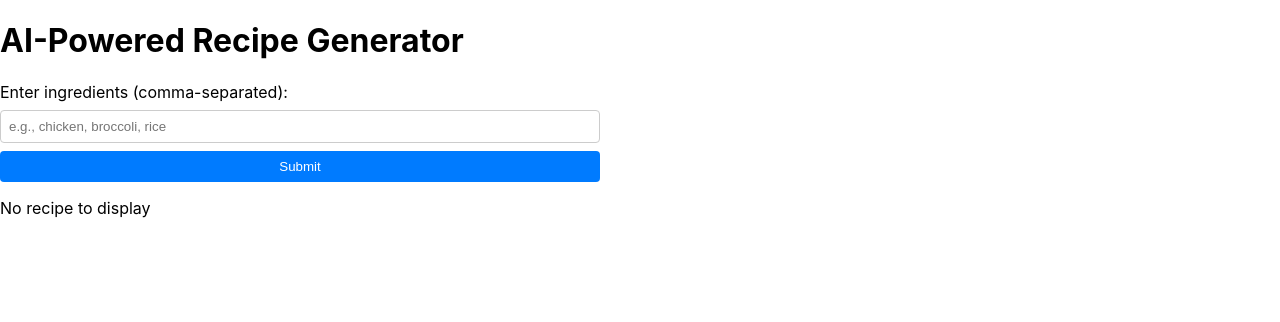
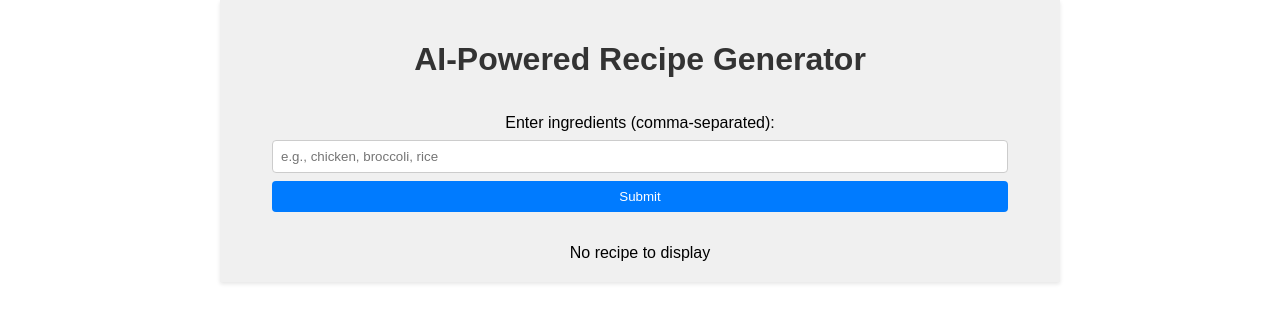
Before and after one commit to marcuapps/ai-powered-recipe-generator, a React (Create React App) app in the folder client/: page / in a window 1280 px wide. Shown: the top 322 px of the page. Built offline with nearby package versions, Linux system fonts and the light colour scheme.

Commit message:
Add styled components, remove css files

```diff
--- a/client/package.json
+++ b/client/package.json
@@ -10,6 +10,7 @@
     "react": "^18.3.1",
     "react-dom": "^18.3.1",
     "react-scripts": "5.0.1",
+    "styled-components": "^6.1.12",
     "web-vitals": "^2.1.4"
   },
   "scripts": {
--- a/client/src/App.css
+++ /dev/null
@@ -1,38 +0,0 @@
-.App {
-  text-align: center;
-}
-
-.App-logo {
-  height: 40vmin;
-  pointer-events: none;
-}
-
-@media (prefers-reduced-motion: no-preference) {
-  .App-logo {
-    animation: App-logo-spin infinite 20s linear;
-  }
-}
-
-.App-header {
-  background-color: #282c34;
-  min-height: 100vh;
-  display: flex;
-  flex-direction: column;
-  align-items: center;
-  justify-content: center;
-  font-size: calc(10px + 2vmin);
-  color: white;
-}
-
-.App-link {
-  color: #61dafb;
-}
-
-@keyframes App-logo-spin {
-  from {
-    transform: rotate(0deg);
-  }
-  to {
-    transform: rotate(360deg);
-  }
-}
--- a/client/src/App.jsx
+++ b/client/src/App.jsx
@@ -1,12 +1,41 @@
 import React, { useState } from 'react';
 import axios from 'axios';
+import styled from 'styled-components';
 import RecipeForm from './components/RecipeForm/RecipeForm';
 import RecipePreview from './components/RecipePreview/RecipePreview';
 
-function App() {
+const AppWrapper = styled.div`
+  font-family: 'Arial', sans-serif;
+  max-width: 800px;
+  margin: 0 auto;
+  padding: 20px;
+  background-color: #f0f0f0;
+  box-shadow: 0 2px 4px rgba(0, 0, 0, 0.1);
+  display: flex-column;
+  justify-content: center;
+`;
+
+const Title = styled.h1`
+  text-align: center;
+  margin-bottom: 20px;
+  color: #333;
+`;
+
+const ErrorMessage = styled.p`
+  background-color: #f8d7da;
+  color: #721c24;
+  padding: 10px;
+  border: 1px solid #f5c6cb;
+  border-radius: 5px;
+  margin-bottom: 20px;
+`;
+
+const App = () => {
   const [recipes, setRecipes] = useState([]);
+  const [isLoading, setIsLoading] = useState(false);
 
   const fetchRecipes = async (ingredients) => {
+    setIsLoading(true);
     try {
       const response = await axios.post('http://localhost:5001/api/recipes', { ingredients });
       var responseContent = response.data.choices[0].message.content.trim();
@@ -15,16 +44,23 @@ function App() {
       setRecipes(recipe);
     } catch (error) {
       console.error('Error fetching recipes:', error);
+    } finally {
+      setIsLoading(false);
     }
   };
 
   return (
-    <div className="App">
-      <h1>AI-Powered Recipe Generator</h1>
+    <AppWrapper>
+      <Title>AI-Powered Recipe Generator</Title>
       <RecipeForm onIngredientsSubmit={fetchRecipes} />
-      <RecipePreview recipe={recipes} />
-    </div>
+      <RecipePreview isLoading={isLoading} recipe={recipes} />
+    </AppWrapper>
+    // <div className="App">
+    //   <h1>AI-Powered Recipe Generator</h1>
+    //   <RecipeForm onIngredientsSubmit={fetchRecipes} />
+    //   <RecipePreview recipe={recipes} />
+    // </div>
   );
-}
+};
 
 export default App;
--- a/client/src/components/RecipeForm/RecipeForm.css
+++ /dev/null
@@ -1,35 +0,0 @@
-.recipe-form {
-  margin: 16px 0;
-  display: flex;
-  flex-direction: column;
-  max-width: 600px;
-}
-
-.recipe-form label {
-  margin-bottom: 8px;
-}
-
-.recipe-form input {
-  padding: 8px;
-  margin-bottom: 8px;
-  border: 1px solid #ccc;
-  border-radius: 4px;
-}
-
-.recipe-form button {
-  padding: 8px;
-  border: none;
-  background-color: #007BFF;
-  color: white;
-  border-radius: 4px;
-  cursor: pointer;
-}
-
-.recipe-form button:hover {
-  background-color: #0056b3;
-}
-
-.error {
-  color: red;
-  margin-top: 8px;
-}
--- a/client/src/components/RecipeForm/RecipeForm.jsx
+++ b/client/src/components/RecipeForm/RecipeForm.jsx
@@ -1,5 +1,42 @@
 import React, { useState } from 'react';
-import './RecipeForm.css'; // Optionally, add some styles
+import styled from 'styled-components';
+
+const Form = styled.form`
+  padding: 16px 32px 16px 32px;
+  margin: 16px 0;
+  display: flex;
+  flex-direction: column;
+`;
+
+const Label = styled.label`
+  margin-bottom: 8px;
+  text-align: center;
+`;
+
+const Input = styled.input`
+  padding: 8px;
+  margin-bottom: 8px;
+  border: 1px solid #ccc;
+  border-radius: 4px;
+`;
+
+const SubmitButton = styled.button`
+  padding: 8px;
+  border: none;
+  background-color: #007BFF;
+  color: white;
+  border-radius: 4px;
+  cursor: pointer;
+
+  &:hover {
+    background-color: #0056b3;
+  }
+`;
+
+const Error = styled.p`
+  color: red;
+  margin-top: 8px;
+`;
 
 const RecipeForm = ({ onIngredientsSubmit }) => {
   const [ingredients, setIngredients] = useState('');
@@ -17,18 +54,18 @@ const RecipeForm = ({ onIngredientsSubmit }) => {
   };
 
   return (
-    <form className="recipe-form" onSubmit={handleSubmit}>
-      <label htmlFor="ingredients">Enter ingredients (comma-separated):</label>
-      <input
+    <Form onSubmit={handleSubmit}>
+      <Label htmlFor="ingredients">Enter ingredients (comma-separated):</Label>
+      <Input
         type="text"
         id="ingredients"
         value={ingredients}
         onChange={(e) => setIngredients(e.target.value)}
         placeholder="e.g., chicken, broccoli, rice"
       />
-      <button type="submit">Submit</button>
-      {error && <p className="error">{error}</p>}
-    </form>
+      <SubmitButton type="submit">Submit</SubmitButton>
+      {error && <Error>{error}</Error>}
+    </Form>
   );
 };
 
--- a/client/src/components/RecipePreview/RecipePreview.css
+++ /dev/null
@@ -1,38 +0,0 @@
-.recipe-preview {
-  border: 1px solid #ccc;
-  border-radius: 8px;
-  padding: 16px;
-  max-width: 600px;
-  margin-top: 16px;
-  background-color: #f9f9f9;
-}
-
-.recipe-title {
-  font-size: 24px;
-  margin-bottom: 8px;
-}
-
-.recipe-details {
-  margin-bottom: 16px;
-}
-
-.recipe-details div {
-  margin-bottom: 4px;
-}
-
-.recipe-section {
-  margin-bottom: 16px;
-}
-
-.recipe-section h3 {
-  margin-bottom: 8px;
-  font-weight: bold;
-}
-
-.recipe-section ul {
-  padding-left: 20px;
-}
-
-.recipe-section li {
-  margin-bottom: 4px;
-}
--- a/client/src/components/RecipePreview/RecipePreview.jsx
+++ b/client/src/components/RecipePreview/RecipePreview.jsx
@@ -1,15 +1,60 @@
 import React from 'react';
-import './RecipePreview.css'; // Import the CSS file for styling
+import styled from 'styled-components';
 
-const RecipePreview = ({ recipe }) => {
-  if (recipe.length === 0) {
-    return <div>No recipe to display</div>;
+const RecipePreviewContainer = styled.div`
+  border: 1px solid #ccc;
+  border-radius: 8px;
+  padding: 16px;
+  margin: 16px 32px 16px 32px;
+  margin-top: 16px;
+  background-color: #f9f9f9;
+`;
+
+const RecipeDetails = styled.div`
+  margin-bottom: 16px;
+
+  div {
+    margin-bottom: 4px;
+  }
+`;
+
+const RecipeSection = styled.div`
+  margin-bottom: 16px;
+
+  h3 {
+    margin-bottom: 8px;
+    font-weight: bold;
+  }
+
+  ul {
+    padding-left: 20px;
+  }
+
+  li {
+    margin-bottom: 4px;
+  }
+`;
+
+const Title = styled.h2`
+  font-size: 24px;
+  margin-bottom: 8px;
+`;
+
+const Label = styled.div`
+  text-align: center;
+`;
+
+const RecipePreview = ({ isLoading, recipe }) => {
+  if (!isLoading && recipe.length === 0) {
+    return <Label>No recipe to display</Label>;
+  } else if (isLoading) {
+    return <Label>We are generating your recipe...</Label>
   }
 
   return (
-    <div className="recipe-preview">
-      <h2 className="recipe-title">{recipe.title}</h2>
-      <div className="recipe-details">
+    <RecipePreviewContainer>
+      <Title>{recipe.title}</Title>
+      <RecipeDetails>
         <div>
           <strong>Prep Time:</strong> {recipe.prepTime}
         </div>
@@ -19,24 +64,24 @@ const RecipePreview = ({ recipe }) => {
         <div>
           <strong>Difficulty:</strong> {recipe.difficulty}
         </div>
-      </div>
-      <div className="recipe-section">
+      </RecipeDetails>
+      <RecipeSection>
         <h3>Ingredients</h3>
         <ul>
           {recipe.ingredients.map((ingredient, index) => (
             <li key={index}>{ingredient}</li>
           ))}
         </ul>
-      </div>
-      <div className="recipe-section">
+      </RecipeSection>
+      <RecipeSection>
         <h3>Instructions</h3>
         <ul>
           {recipe.instructions.map((instruction, index) => (
             <li key={index}>{instruction}</li>
           ))}
         </ul>
-      </div>
-    </div>
+      </RecipeSection>
+    </RecipePreviewContainer>
   );
 };
 
--- /dev/null
+++ b/package.json
@@ -0,0 +1,5 @@
+{
+  "dependencies": {
+    "styled-components": "^6.1.12"
+  }
+}
```
Also changed, not shown: 2 other files (tests, documents, lock files or other folders).
